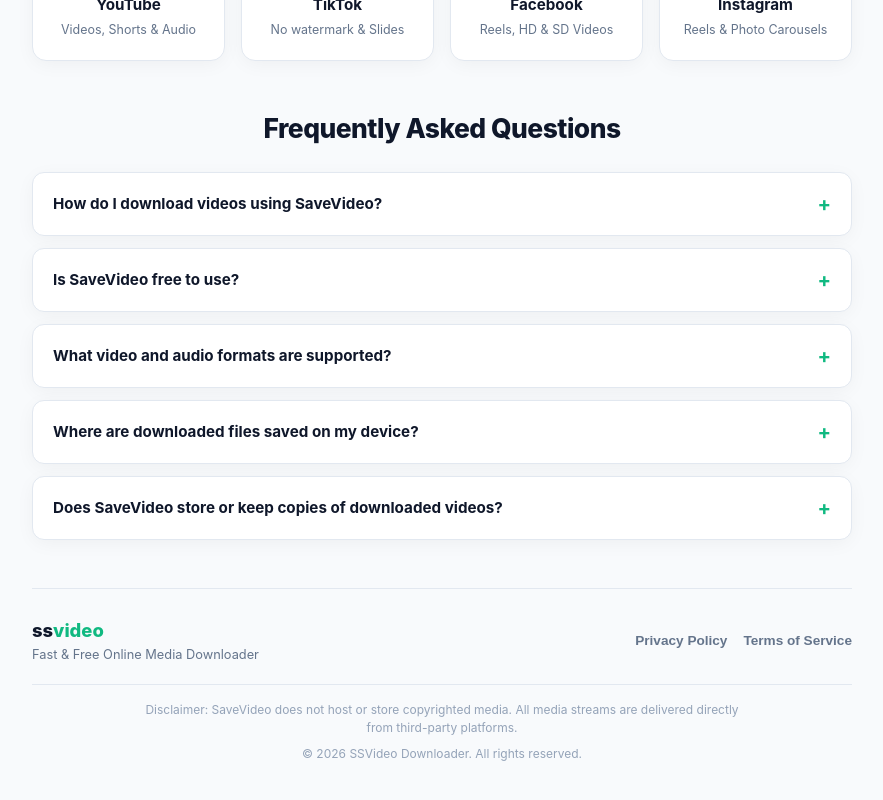
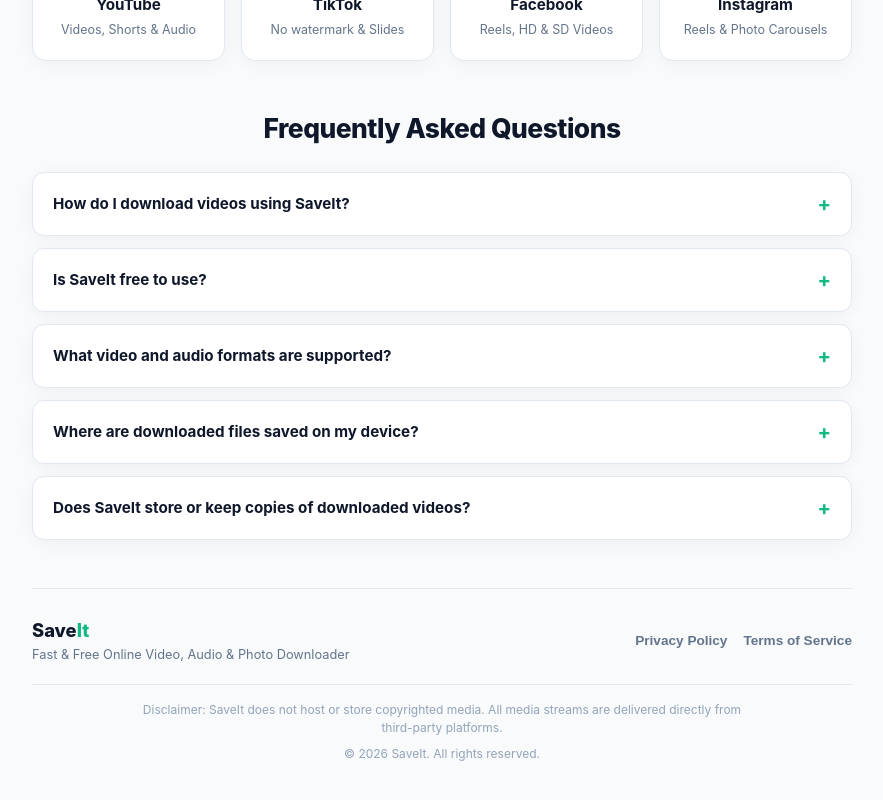
Before and after one commit to beastcodes27/videodownloader, a React (Create React App) app: page / in a window 1280 px wide. Shown: the part 886-1686 px from the top of the page, without its empty margins (198-1081 px from the left). Built offline with nearby package versions, Linux system fonts and the light colour scheme.

Commit message:
feat: rebrand web application to SaveIt

```diff
--- a/public/index.html
+++ b/public/index.html
@@ -7,24 +7,11 @@
     <meta name="theme-color" content="#000000" />
     <meta
       name="description"
-      content="Download YouTube videos in any format"
+      content="SaveIt - Free online video, audio, and photo downloader for YouTube, TikTok, Facebook, Instagram, and more."
     />
     <link rel="apple-touch-icon" href="%PUBLIC_URL%/logo192.png" />
-    <!--
-      manifest.json provides metadata used when your web app is installed on a
-      user's mobile device or desktop. See https://developers.google.com/web/fundamentals/web-app-manifest/
-    -->
     <link rel="manifest" href="%PUBLIC_URL%/manifest.json" />
-    <!--
-      Notice the use of %PUBLIC_URL% in the tags above.
-      It will be replaced with the URL of the `public` folder during the build.
-      Only files inside the `public` folder can be referenced from the HTML.
-
-      Unlike "/favicon.ico" or "favicon.ico", "%PUBLIC_URL%/favicon.ico" will
-      work correctly both with client-side routing and a non-root public URL.
-      Learn how to configure a non-root public URL by running `npm run build`.
-    -->
-    <title>SaveVideo - YouTube Downloader</title>
+    <title>SaveIt - Online Video & Media Downloader</title>
   </head>
   <body>
     <noscript>You need to enable JavaScript to run this app.</noscript>
--- a/src/App.js
+++ b/src/App.js
@@ -14,12 +14,12 @@ function App() {
   const [page, setPage] = useState('home');
   const [activeFaq, setActiveFaq] = useState(null);
   const [theme, setTheme] = useState(() => {
-    return localStorage.getItem('savevideo_theme') || 'light';
+    return localStorage.getItem('saveit_theme') || 'light';
   });
 
   useEffect(() => {
     document.documentElement.setAttribute('data-theme', theme);
-    localStorage.setItem('savevideo_theme', theme);
+    localStorage.setItem('saveit_theme', theme);
   }, [theme]);
 
   const toggleTheme = () => {
@@ -192,12 +192,12 @@ function App() {
 
   const faqs = [
     {
-      q: 'How do I download videos using SaveVideo?',
+      q: 'How do I download videos using SaveIt?',
       a: 'Simply copy the video URL from YouTube, TikTok, Facebook, or Instagram, paste it into the search box above, and click "Download". Select your preferred quality and format to save it directly to your device.'
     },
     {
-      q: 'Is SaveVideo free to use?',
-      a: 'Yes, SaveVideo is 100% free with unlimited downloads. There are no registrations, paywalls, or download limits.'
+      q: 'Is SaveIt free to use?',
+      a: 'Yes, SaveIt is 100% free with unlimited downloads. There are no registrations, paywalls, or download limits.'
     },
     {
       q: 'What video and audio formats are supported?',
@@ -208,8 +208,8 @@ function App() {
       a: 'Files are automatically saved to your browser\'s default "Downloads" folder on Windows, Mac, Android, and iOS.'
     },
     {
-      q: 'Does SaveVideo store or keep copies of downloaded videos?',
-      a: 'No. SaveVideo does not host or store any media on our servers. All downloads are fetched ephemerally in real-time from source servers directly to your browser and immediately wiped.'
+      q: 'Does SaveIt store or keep copies of downloaded videos?',
+      a: 'No. SaveIt does not host or store any media on our servers. All downloads are fetched ephemerally in real-time from source servers directly to your browser and immediately wiped.'
     }
   ];
 
@@ -226,7 +226,7 @@ function App() {
                 <line x1="12" y1="15" x2="12" y2="3" />
               </svg>
             </div>
-            <span className="brand-name">ss<span className="brand-highlight">video</span></span>
+            <span className="brand-name">Save<span className="brand-highlight">It</span></span>
           </div>
 
           <div className="nav-actions">
@@ -622,8 +622,8 @@ function App() {
               <footer className="site-footer">
                 <div className="footer-top">
                   <div className="footer-brand">
-                    <span className="brand-name-sm">ss<span className="brand-highlight">video</span></span>
-                    <p className="footer-tagline">Fast & Free Online Media Downloader</p>
+                    <span className="brand-name-sm">Save<span className="brand-highlight">It</span></span>
+                    <p className="footer-tagline">Fast & Free Online Video, Audio & Photo Downloader</p>
                   </div>
                   <div className="footer-nav">
                     <button className="fnav-link" onClick={() => navigateTo('privacy')}>Privacy Policy</button>
@@ -632,9 +632,9 @@ function App() {
                 </div>
                 <div className="footer-bottom">
                   <p className="disclaimer-txt">
-                    Disclaimer: SaveVideo does not host or store copyrighted media. All media streams are delivered directly from third-party platforms.
+                    Disclaimer: SaveIt does not host or store copyrighted media. All media streams are delivered directly from third-party platforms.
                   </p>
-                  <p className="copyright-txt">© 2026 SSVideo Downloader. All rights reserved.</p>
+                  <p className="copyright-txt">© 2026 SaveIt. All rights reserved.</p>
                 </div>
               </footer>
             </>
--- a/src/PrivacyPolicy.js
+++ b/src/PrivacyPolicy.js
@@ -19,7 +19,7 @@ export default function PrivacyPolicy({ onBack }) {
         <section className="policy-section">
           <h2>1. Introduction</h2>
           <p>
-            Welcome to SaveVideo. We respect your privacy and are committed to protecting your personal data.
+            Welcome to SaveIt. We respect your privacy and are committed to protecting your personal data.
             This Privacy Policy explains how our service operates, what information is processed when you use our video,
             audio, and media download service, and your rights regarding data privacy.
           </p>
@@ -28,7 +28,7 @@ export default function PrivacyPolicy({ onBack }) {
         <section className="policy-section">
           <h2>2. Information We Do Not Collect</h2>
           <p>
-            SaveVideo is designed to operate with minimal data collection:
+            SaveIt is designed to operate with minimal data collection:
           </p>
           <ul>
             <li>We do <strong>not</strong> require user registration, accounts, or personal information (such as names, email addresses, or passwords).</li>
@@ -58,14 +58,14 @@ export default function PrivacyPolicy({ onBack }) {
         <section className="policy-section">
           <h2>5. Third-Party Links & Platforms</h2>
           <p>
-            Our service processes content from third-party platforms (including YouTube, TikTok, Facebook, Instagram, Twitter/X, and direct media sources). When using SaveVideo, media streams are requested directly from the corresponding third-party servers. We encourage users to review the privacy policies and terms of those external platforms.
+            Our service processes content from third-party platforms (including YouTube, TikTok, Facebook, Instagram, Twitter/X, and direct media sources). When using SaveIt, media streams are requested directly from the corresponding third-party servers. We encourage users to review the privacy policies and terms of those external platforms.
           </p>
         </section>
 
         <section className="policy-section">
           <h2>6. Cookies & Local Storage</h2>
           <p>
-            SaveVideo does not use tracking or advertising cookies. Any client-side storage (such as UI theme or preferred tabs) is saved strictly within your browser's local state and is never transmitted to third parties.
+            SaveIt does not use tracking or advertising cookies. Any client-side storage (such as UI theme or preferred tabs) is saved strictly within your browser's local state and is never transmitted to third parties.
           </p>
         </section>
 
@@ -86,7 +86,7 @@ export default function PrivacyPolicy({ onBack }) {
 
       <div className="policy-footer-action">
         <button className="back-btn-primary" onClick={onBack}>
-          Return to SaveVideo Downloader
+          Return to SaveIt Downloader
         </button>
       </div>
     </div>
--- a/src/TermsOfService.js
+++ b/src/TermsOfService.js
@@ -19,18 +19,18 @@ export default function TermsOfService({ onBack }) {
         <section className="policy-section">
           <h2>1. Agreement to Terms</h2>
           <p>
-            By accessing or using SaveVideo, you agree to be bound by these Terms of Service and all applicable laws and regulations. If you do not agree with any part of these terms, you are prohibited from using this service.
+            By accessing or using SaveIt, you agree to be bound by these Terms of Service and all applicable laws and regulations. If you do not agree with any part of these terms, you are prohibited from using this service.
           </p>
         </section>
 
         <section className="policy-section">
           <h2>2. Permitted Use & Copyright Compliance</h2>
           <p>
-            SaveVideo is provided as a utility for personal, non-commercial, and fair-use purposes (such as offline viewing of public content, personal archiving, educational analysis, or content creation where permitted by law).
+            SaveIt is provided as a utility for personal, non-commercial, and fair-use purposes (such as offline viewing of public content, personal archiving, educational analysis, or content creation where permitted by law).
           </p>
           <ul>
             <li>Users must respect intellectual property and copyright laws applicable in their jurisdiction.</li>
-            <li>You agree not to use SaveVideo to download copyrighted materials without the explicit permission of the copyright owner or legal fair-use entitlement.</li>
+            <li>You agree not to use SaveIt to download copyrighted materials without the explicit permission of the copyright owner or legal fair-use entitlement.</li>
             <li>Users assume all legal responsibility for content downloaded through this utility.</li>
           </ul>
         </section>
@@ -48,28 +48,28 @@ export default function TermsOfService({ onBack }) {
         <section className="policy-section">
           <h2>4. Disclaimer of Warranties</h2>
           <p>
-            SaveVideo is provided on an <strong>"AS IS"</strong> and <strong>"AS AVAILABLE"</strong> basis without warranties of any kind, whether express or implied. We do not guarantee uninterrupted uptime, speed, or compatibility with every third-party URL or media container format.
+            SaveIt is provided on an <strong>"AS IS"</strong> and <strong>"AS AVAILABLE"</strong> basis without warranties of any kind, whether express or implied. We do not guarantee uninterrupted uptime, speed, or compatibility with every third-party URL or media container format.
           </p>
         </section>
 
         <section className="policy-section">
           <h2>5. Limitation of Liability</h2>
           <p>
-            Under no circumstances shall SaveVideo, its creators, or contributors be held liable for any direct, indirect, incidental, or consequential damages resulting from the use or inability to use this service, or any intellectual property disputes arising from downloaded content.
+            Under no circumstances shall SaveIt, its creators, or contributors be held liable for any direct, indirect, incidental, or consequential damages resulting from the use or inability to use this service, or any intellectual property disputes arising from downloaded content.
           </p>
         </section>
 
         <section className="policy-section">
           <h2>6. DMCA & Takedown Inquiries</h2>
           <p>
-            SaveVideo does not host or store media files. All streams are delivered ephemerally from source servers directly to the client. If you believe your intellectual property rights are impacted, please contact the host platform or submit a notice to the repository maintainers.
+            SaveIt does not host or store media files. All streams are delivered ephemerally from source servers directly to the client. If you believe your intellectual property rights are impacted, please contact the host platform or submit a notice to the repository maintainers.
           </p>
         </section>
       </div>
 
       <div className="policy-footer-action">
         <button className="back-btn-primary" onClick={onBack}>
-          Return to SaveVideo Downloader
+          Return to SaveIt Downloader
         </button>
       </div>
     </div>
```
Also changed, not shown: 1 other file (tests, documents, lock files or other folders).
